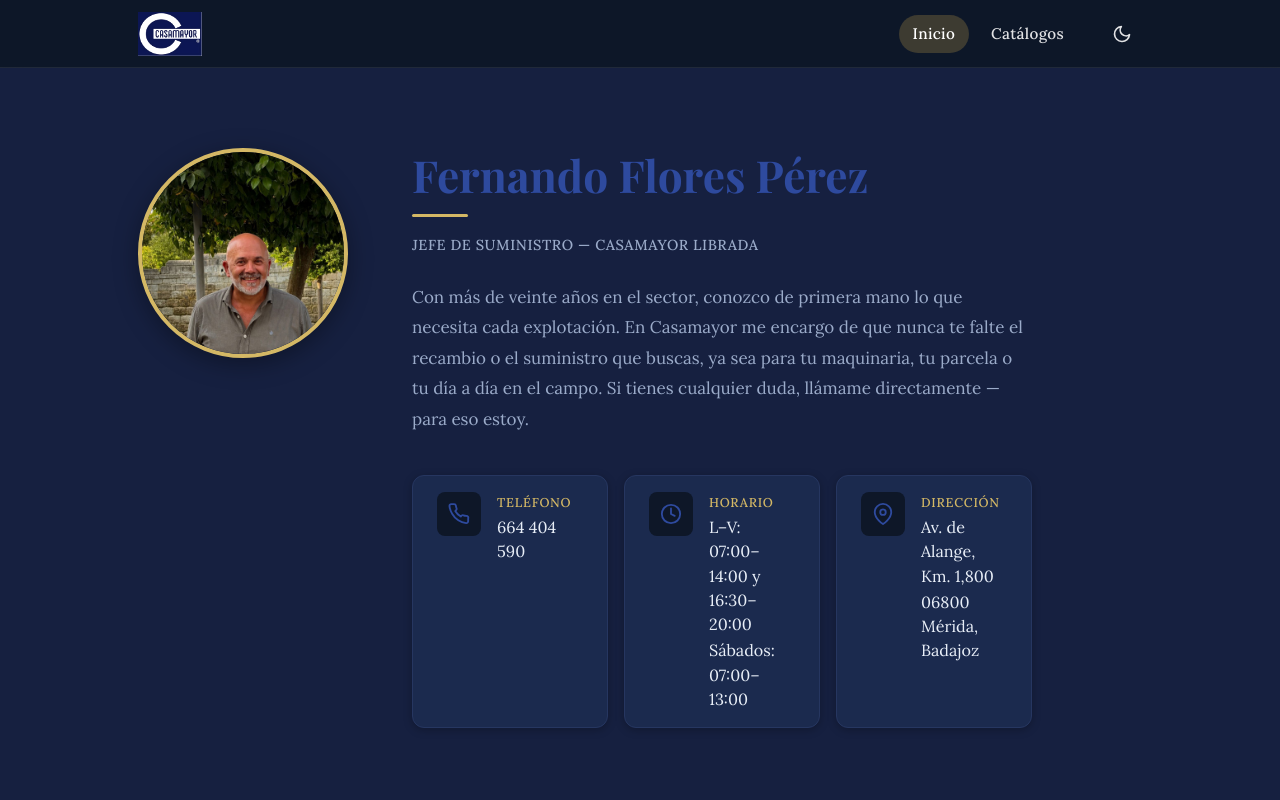
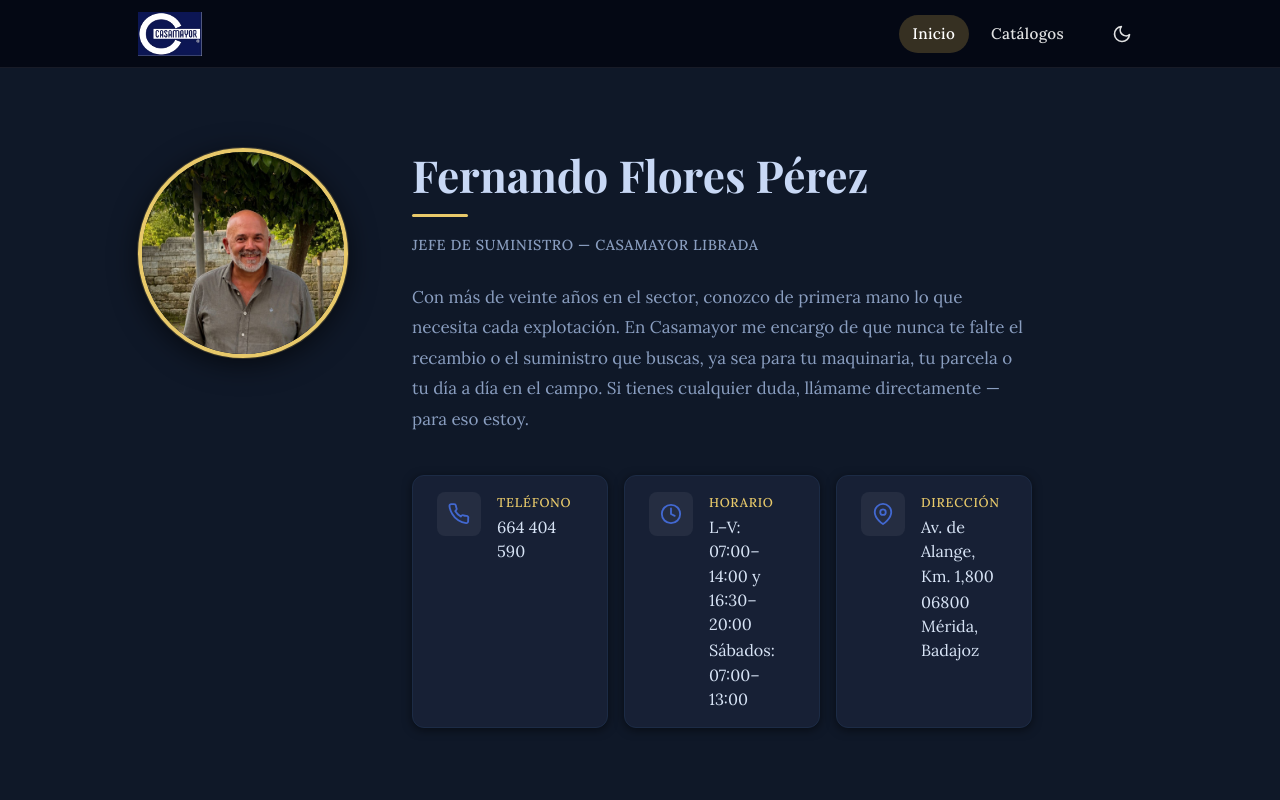
Before and after one commit to fernandoflores1/FernandoFloresPerezCatalogos, a plain HTML site: page index.html in a window 1280 px wide. Both pictures are taken after a click on the button "Cambiar a modo oscuro". Shown: the top 800 px of the page. Drawn offline with nearby package versions, Linux system fonts and the light colour scheme; a script that the page names is missing.

Commit message:
feat: enhance dark mode styles and theme logic for better user experience

```diff
--- a/assets/css/main.css
+++ b/assets/css/main.css
@@ -69,30 +69,42 @@
 /* 3. VARIABLES — MODO OSCURO                                          */
 /* ------------------------------------------------------------------ */
 [data-theme="dark"] {
-  --color-brand:        #2E4A9E;
-  --color-brand-light:  #4A6FD4;
-  --color-accent:       #D4B865;
-  --color-accent-light: #EDD98A;
+  /* Fondos con jerarquía clara y diferenciada */
+  --bg-primary:   #080E1C;          /* casi negro, fondo de página */
+  --bg-secondary: #0F1828;          /* secciones alternas */
+  --bg-card:      #172035;          /* tarjetas: claramente distintas del fondo */
+  --bg-header:    rgba(5, 9, 20, 0.97);
 
-  --bg-primary:   #0E1728;
-  --bg-secondary: #162040;
-  --bg-card:      #1B2A4E;
-  --bg-header:    rgba(14, 23, 40, 0.97);
+  /* Marca */
+  --color-brand:        #4268D0;    /* azul más luminoso sobre fondo oscuro */
+  --color-brand-light:  #6085E8;
 
-  --text-primary:   #E8EEF7;
-  --text-secondary: #9BABC9;
+  /* Acento dorado, más vivaz en oscuro */
+  --color-accent:       #E8C96A;
+  --color-accent-light: #F5E0A0;
+
+  /* Textos con contraste bien diferenciado */
+  --text-primary:   #D8E4F6;        /* blanco cálido, no puro para no cansar */
+  --text-secondary: #8A9EC0;        /* gris-azulado legible sobre fondos oscuros */
   --text-on-brand:  #FFFFFF;
 
-  --border:       #263660;
-  --border-hover: #D4B865;
-  --shadow-sm:    0 2px 8px rgba(0, 0, 0, 0.25);
-  --shadow-md:    0 6px 24px rgba(0, 0, 0, 0.35);
-  --shadow-lg:    0 12px 40px rgba(0, 0, 0, 0.45);
+  /* Bordes visibles pero sutiles */
+  --border:       #1C2B45;          /* borde: tono entre card y fondo */
+  --border-hover: #E8C96A;
+
+  /* Sombras más pronunciadas en oscuro */
+  --shadow-sm:    0 2px 10px rgba(0, 0, 0, 0.50);
+  --shadow-md:    0 6px 28px rgba(0, 0, 0, 0.60);
+  --shadow-lg:    0 14px 44px rgba(0, 0, 0, 0.70);
 }
 
 /* ------------------------------------------------------------------ */
 /* 4. RESET Y BOX-SIZING                                               */
 /* ------------------------------------------------------------------ */
+
+/* CRÍTICO: evita que display: flex/grid de otras reglas anule hidden */
+[hidden] { display: none !important; }
+
 *, *::before, *::after {
   box-sizing: border-box;
   margin: 0;
--- a/assets/css/sections.css
+++ b/assets/css/sections.css
@@ -132,7 +132,7 @@
   height: 180px;
   border-radius: 50%;
   object-fit: cover;
-  object-position: center top;
+  object-position: center 18%;   /* centrado en la cabeza/cara */
   border: 4px solid var(--color-accent);
   box-shadow: var(--shadow-md);
   transition: box-shadow var(--transition-base), border-color var(--transition-theme);
@@ -547,3 +547,71 @@
     justify-content: space-between;
   }
 }
+
+/* ================================================================== */
+/* OVERRIDES MODO OSCURO — mayor contraste y definición visual         */
+/* ================================================================== */
+
+/* Foto: borde más luminoso en oscuro para destacar sobre el fondo */
+[data-theme="dark"] .profile-photo {
+  border-color: var(--color-accent);
+  box-shadow: 0 0 0 1px rgba(232, 201, 106, 0.2), var(--shadow-md);
+}
+
+/* Icono de contacto: fondo con más contraste */
+[data-theme="dark"] .contact-icon {
+  background-color: rgba(255, 255, 255, 0.06);
+}
+
+/* Tarjetas de contacto en oscuro: borde y fondo diferenciados */
+[data-theme="dark"] .contact-card {
+  background-color: var(--bg-card);
+  border-color: var(--border);
+}
+
+[data-theme="dark"] a.contact-card:hover {
+  background-color: rgba(66, 104, 208, 0.12);
+  border-color: var(--color-accent);
+}
+
+/* Nombre: acento de color para romper la monotonía en oscuro */
+[data-theme="dark"] .about-name {
+  color: #C8D8F5;
+}
+
+/* Tarjetas de catálogo en oscuro */
+[data-theme="dark"] .folder-card {
+  background-color: var(--bg-card);
+  border-color: var(--border);
+}
+
+[data-theme="dark"] .folder-card:hover {
+  background-color: #1E2C47;
+  border-color: var(--color-accent);
+  box-shadow: 0 6px 28px rgba(0, 0, 0, 0.55);
+}
+
+[data-theme="dark"] .folder-card.open {
+  background-color: #1E2C47;
+  border-color: var(--color-accent);
+}
+
+/* Lista PDF en oscuro */
+[data-theme="dark"] .pdf-list {
+  border-top-color: var(--border);
+}
+
+[data-theme="dark"] .pdf-item:hover {
+  background-color: rgba(232, 201, 106, 0.08);
+}
+
+/* Icono de carpeta más visible en oscuro */
+[data-theme="dark"] .folder-icon {
+  color: var(--color-accent);
+}
+
+/* Footer en modo oscuro: fondo más oscuro que la marca */
+[data-theme="dark"] .site-footer {
+  background-color: #050A15;
+  border-top: 1px solid var(--border);
+}
--- a/assets/js/theme.js
+++ b/assets/js/theme.js
@@ -10,11 +10,11 @@
   const DARK        = 'dark';
   const LIGHT       = 'light';
 
-  // Lee la preferencia guardada, o detecta la del sistema
+  // Lee la preferencia guardada; si no hay ninguna, usa modo claro por defecto
   function getPreferredTheme() {
     const stored = localStorage.getItem(STORAGE_KEY);
     if (stored === DARK || stored === LIGHT) return stored;
-    return window.matchMedia('(prefers-color-scheme: dark)').matches ? DARK : LIGHT;
+    return LIGHT; // siempre claro si el usuario no ha elegido antes
   }
 
   // Aplica el tema al elemento <html> y actualiza el aria-label del botón
@@ -46,11 +46,12 @@
       localStorage.setItem(STORAGE_KEY, next);
     });
 
-    // Escuchar cambios del sistema operativo en tiempo real
+    // Solo sincronizar con el sistema si el usuario ya ha elegido manualmente
+    // (si no ha elegido, mantenemos el default claro)
     window.matchMedia('(prefers-color-scheme: dark)').addEventListener('change', function (e) {
-      // Solo actualizar si el usuario no ha elegido manualmente
-      if (!localStorage.getItem(STORAGE_KEY)) {
-        applyTheme(e.matches ? DARK : LIGHT);
+      const stored = localStorage.getItem(STORAGE_KEY);
+      if (stored === DARK || stored === LIGHT) {
+        // no hacer nada: el usuario tiene su propia preferencia guardada
       }
     });
   });
```
Also changed, not shown: vercel.json.
